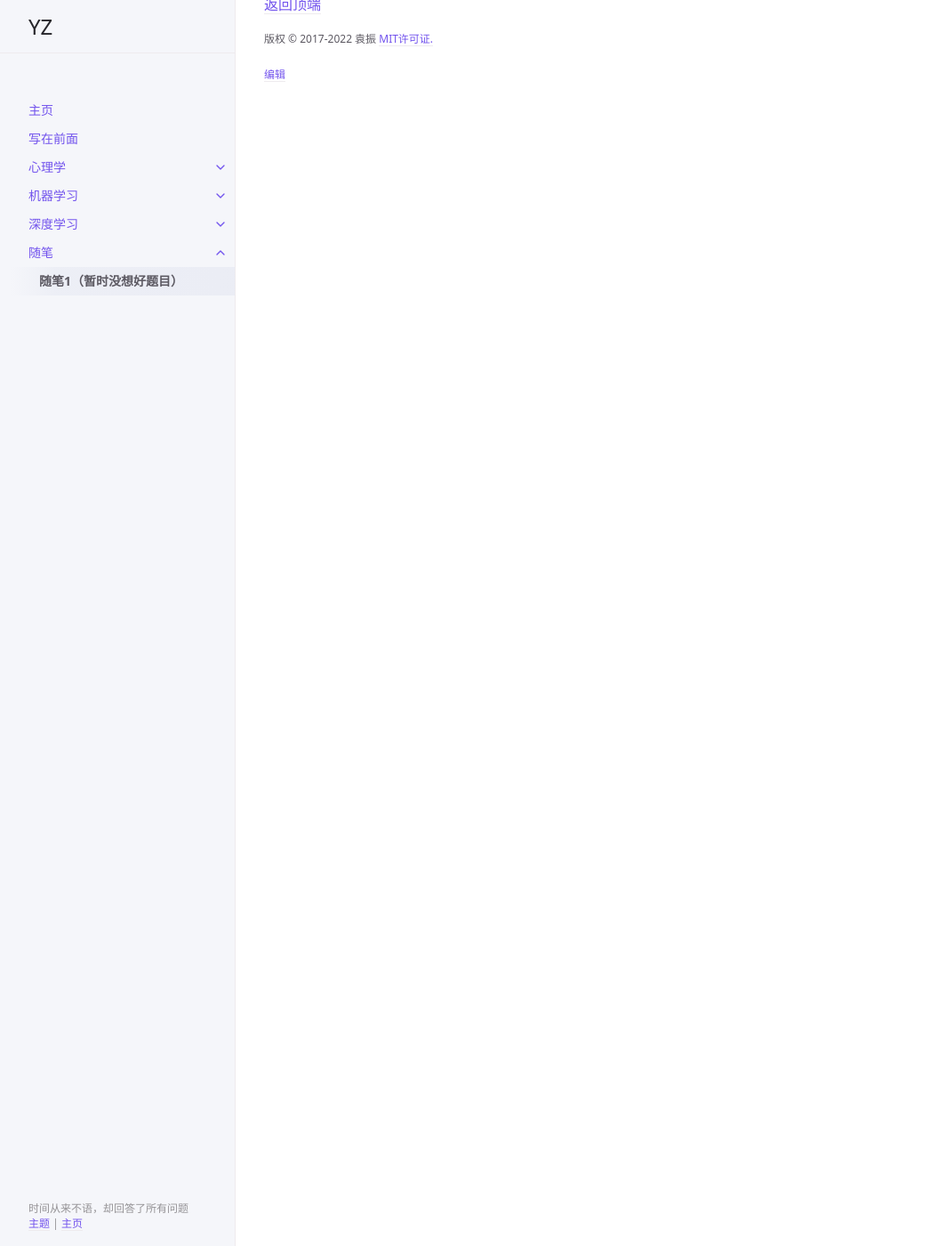
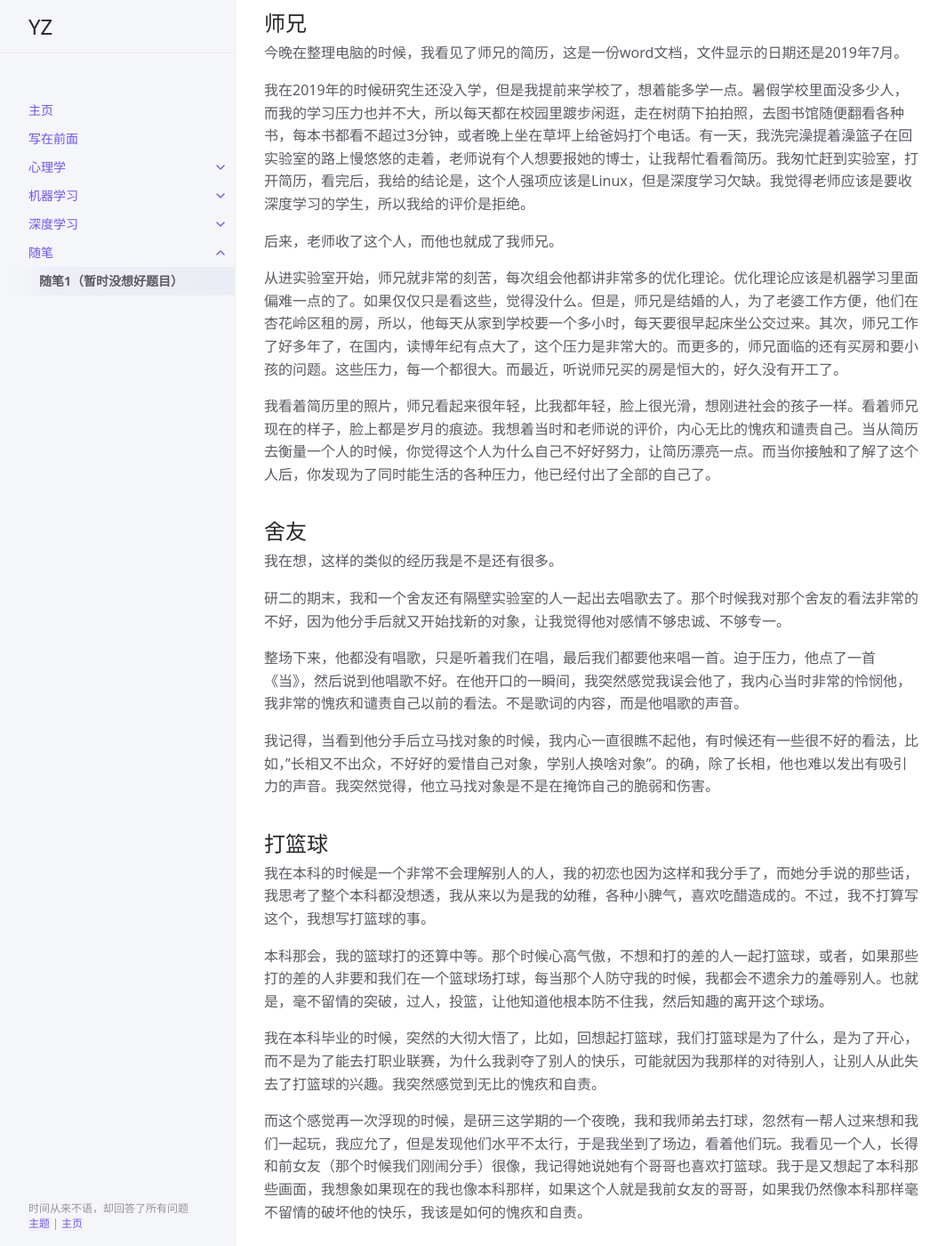
Before and after one commit to yz14/main, a Jekyll site: the page built from docs/zw/1.md, in a window 1280 px wide and 1400 px high, scrolled down 222 px. Shown: the whole window at 89% size, without its empty margins (107-1171 px from the left). Built offline with Jekyll 4.4.1, drawn with Linux system fonts in a browser that asks for light colours.

Commit message:
Update 1.md

```diff
--- a/docs/zw/1.md
+++ b/docs/zw/1.md
@@ -5,4 +5,40 @@ parent: 随笔
 nav_order: 1
 ---
 
+草稿（待修改语法）
+
 # 两件事情
+
+## 师兄
+
+今晚在整理电脑的时候，我看见了师兄的简历，这是一份word文档，文件显示的日期还是2019年7月。
+
+我在2019年的时候研究生还没入学，但是我提前来学校了，想着能多学一点。暑假学校里面没多少人，而我的学习压力也并不大，所以每天都在校园里踱步闲逛，走在树荫下拍拍照，去图书馆随便翻看各种书，每本书都看不超过3分钟，或者晚上坐在草坪上给爸妈打个电话。有一天，我洗完澡提着澡篮子在回实验室的路上慢悠悠的走着，老师说有个人想要报她的博士，让我帮忙看看简历。我匆忙赶到实验室，打开简历，看完后，我给的结论是，这个人强项应该是Linux，但是深度学习欠缺。我觉得老师应该是要收深度学习的学生，所以我给的评价是拒绝。
+
+后来，老师收了这个人，而他也就成了我师兄。
+
+从进实验室开始，师兄就非常的刻苦，每次组会他都讲非常多的优化理论。优化理论应该是机器学习里面偏难一点的了。如果仅仅只是看这些，觉得没什么。但是，师兄是结婚的人，为了老婆工作方便，他们在杏花岭区租的房，所以，他每天从家到学校要一个多小时，每天要很早起床坐公交过来。其次，师兄工作了好多年了，在国内，读博年纪有点大了，这个压力是非常大的。而更多的，师兄面临的还有买房和要小孩的问题。这些压力，每一个都很大。而最近，听说师兄买的房是恒大的，好久没有开工了。
+
+我看着简历里的照片，师兄看起来很年轻，比我都年轻，脸上很光滑，想刚进社会的孩子一样。看着师兄现在的样子，脸上都是岁月的痕迹。我想着当时和老师说的评价，内心无比的愧疚和谴责自己。当从简历去衡量一个人的时候，你觉得这个人为什么自己不好好努力，让简历漂亮一点。而当你接触和了解了这个人后，你发现为了同时能生活的各种压力，他已经付出了全部的自己了。
+
+
+## 舍友
+
+我在想，这样的类似的经历我是不是还有很多。
+
+研二的期末，我和一个舍友还有隔壁实验室的人一起出去唱歌去了。那个时候我对那个舍友的看法非常的不好，因为他分手后就又开始找新的对象，让我觉得他对感情不够忠诚、不够专一。
+
+整场下来，他都没有唱歌，只是听着我们在唱，最后我们都要他来唱一首。迫于压力，他点了一首《当》，然后说到他唱歌不好。在他开口的一瞬间，我突然感觉我误会他了，我内心当时非常的怜悯他，我非常的愧疚和谴责自己以前的看法。不是歌词的内容，而是他唱歌的声音。
+
+我记得，当看到他分手后立马找对象的时候，我内心一直很瞧不起他，有时候还有一些很不好的看法，比如，"长相又不出众，不好好的爱惜自己对象，学别人换啥对象"。的确，除了长相，他也难以发出有吸引力的声音。我突然觉得，他立马找对象是不是在掩饰自己的脆弱和伤害。
+
+
+## 打篮球
+
+我在本科的时候是一个非常不会理解别人的人，我的初恋也因为这样和我分手了，而她分手说的那些话，我思考了整个本科都没想透，我从来以为是我的幼稚，各种小脾气，喜欢吃醋造成的。不过，我不打算写这个，我想写打篮球的事。
+
+本科那会，我的篮球打的还算中等。那个时候心高气傲，不想和打的差的人一起打篮球，或者，如果那些打的差的人非要和我们在一个篮球场打球，每当那个人防守我的时候，我都会不遗余力的羞辱别人。也就是，毫不留情的突破，过人，投篮，让他知道他根本防不住我，然后知趣的离开这个球场。
+
+我在本科毕业的时候，突然的大彻大悟了，比如，回想起打篮球，我们打篮球是为了什么，是为了开心，而不是为了能去打职业联赛，为什么我剥夺了别人的快乐，可能就因为我那样的对待别人，让别人从此失去了打篮球的兴趣。我突然感觉到无比的愧疚和自责。
+
+而这个感觉再一次浮现的时候，是研三这学期的一个夜晚，我和我师弟去打球，忽然有一帮人过来想和我们一起玩，我应允了，但是发现他们水平不太行，于是我坐到了场边，看着他们玩。我看见一个人，长得和前女友（那个时候我们刚闹分手）很像，我记得她说她有个哥哥也喜欢打篮球。我于是又想起了本科那些画面，我想象如果现在的我也像本科那样，如果这个人就是我前女友的哥哥，如果我仍然像本科那样毫不留情的破坏他的快乐，我该是如何的愧疚和自责。
```
